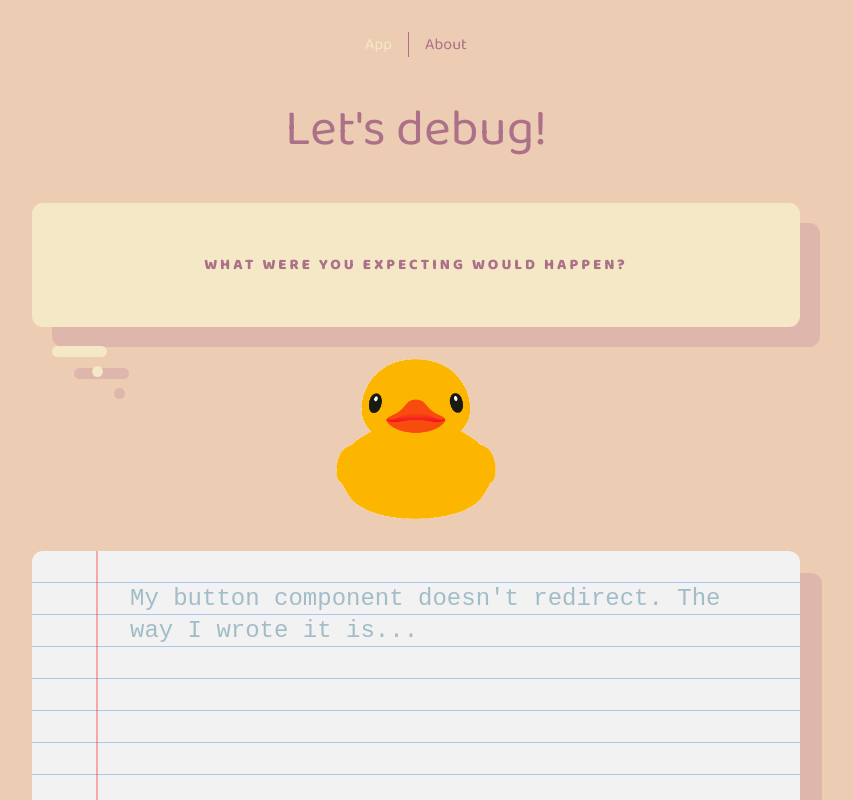
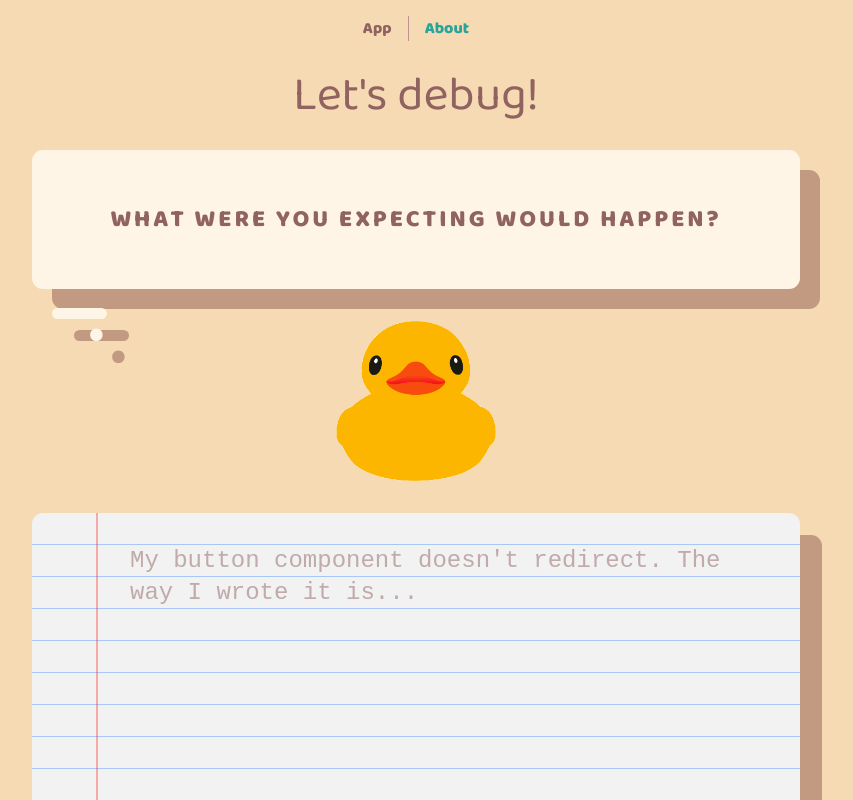
Before and after one commit to vrusi/rubber-duck, a Vue app: page / in a window 1280 px wide. Shown: the top 800 px of the page, without its empty margins (224-1077 px from the left). Built offline with nearby package versions, Linux system fonts and the light colour scheme.

Commit message:
Update styles

```diff
--- a/src/assets/base.css
+++ b/src/assets/base.css
@@ -65,9 +65,9 @@ body {
     background: var(--color-background);
     transition: color 0.5s, background-color 0.5s;
     line-height: 1.6;
-  font-family: Inter, -apple-system, BlinkMacSystemFont, 'Segoe UI', Roboto, Oxygen, Ubuntu,
-    Cantarell, 'Fira Sans', 'Droid Sans', 'Helvetica Neue', sans-serif;
-  font-size: 15px;
+    font-family: Inter, -apple-system, BlinkMacSystemFont, "Segoe UI", Roboto,
+        Oxygen, Ubuntu, Cantarell, "Fira Sans", "Droid Sans", "Helvetica Neue",
+        sans-serif;
     text-rendering: optimizeLegibility;
     -webkit-font-smoothing: antialiased;
     -moz-osx-font-smoothing: grayscale;
--- a/src/assets/colours.scss
+++ b/src/assets/colours.scss
@@ -16,3 +16,76 @@ $colour-e: #4C3A51;
 $colour-f: #774360;
 $colour-g: #B25068;
 $colour-h: #E7AB79;
+
+/* $colour-primary: #9b6941;
+$colour-secondary: #8f5527;
+$colour-accent: #2c808e;
+$colour-background: $colour-b; */
+
+/* https://coolors.co/dc9fc3-fcc7b5-255484-66a8e0-328ecb */
+/* https://coolors.co/2d2729-445154-372628-363638-362e2f */
+
+/* instagram.com/plastic.pen */
+/* https://coolors.co/513b51-5e2432-3c4b60-fcd8ce-dfb0a7 */
+/* https://coolors.co/400226-520e24-5e2432-a25956-de8d82 */
+
+$tyrian-purple: #520E24ff;
+$new-york-pink: #DE8D82ff;
+$unbleached-silk: #FCD8CEff;
+$pastel-pink: #DFB0A7ff;
+$shadow-blue: #7A95AEff;
+$misty-rose: #FFDED8ff;
+$charcoal: #3c4b60ff;
+$pale-cerulean: #a5c3ddff;
+$columbia-blue: #cfebffff;
+$independence: #495160ff;
+
+/* $colour-primary: $tyrian-purple;
+$colour-secondary: $new-york-pink;
+$colour-accent: $shadow-blue;
+$colour-background: $misty-rose; */
+//$background-gradient: linear-gradient(0deg, #DFB0A7ff, #7A95AEff);
+
+/* https://www.instagram.com/p/CaC4U0kKizj/ */
+$wheat: #F6DAB4ff;
+$eerie-black: #131614ff;
+$pine-tree: #1F2212ff;
+$metallic-sunburst: #A59246ff;
+$papaya-whip: #FAEED7ff;
+$satin-sheen-gold: #CBA855ff;
+$raw-umber: #72614Eff;
+$army-green: #4F4A14ff;
+$space-cadet: #1B1F33ff;
+$antique-bronze: #6C601Fff;
+
+/* $colour-primary: $tyrian-purple;
+$colour-secondary: $new-york-pink;
+$colour-accent: $shadow-blue;
+$colour-background: $misty-rose; */
+
+/* https://www.instagram.com/p/CTpZCElqn7a/ */
+$melon: #F1B1A3ff;
+$dark-purple: #281C3Cff;
+$old-mauve: #492937ff;
+$mountbatten-pink: #917983ff;
+$dark-purple-2: #22132Dff;
+$eggplant: #5E4251ff;
+$english-violet: #46394Fff;
+$light-salmon: #FBA884ff;
+$tuscan-red: #794F54ff;
+$heliotrope-gray: #AA989Fff;
+$copper-rose: #906361;
+$terra-cotta: #D47562ff;
+
+/*  */
+
+
+$colour-primary: $copper-rose;
+$colour-primary-light: #c1918e;
+$colour-primary-dark: #613837;
+$colour-secondary: #26a69a;
+$colour-secondary-light: #64d8cb;
+$colour-secondary-dark: #016d63;
+$colour-background: $wheat;
+$colour-background-light: #fff5e6;
+$colour-background-dark: #c19a81;
--- a/src/assets/main.scss
+++ b/src/assets/main.scss
@@ -8,26 +8,32 @@ body {
     place-items: center;
     font: 2vw system-ui;
     font-family: "Baloo 2";
-    background-color: $colour-b;
+    background-color: $colour-background;
 }
 
 p {
-    color: $colour-f;
+    color: $colour-primary;
     text-align: justify;
+    max-width: 60vw;
+    font-size: 1.5rem;
+    margin: auto;
+}
+
+h1 {
+    color: $colour-primary;
+    margin: 1rem auto;
+    font-size: 3rem;
     max-width: 60vw;
 }
 
-a,
-.green {
+a {
     text-decoration: none;
-    color: $colour-d;
+    color: $colour-secondary;
     transition: 0.4s;
 }
 
-@media (hover: hover) {
-    a:hover {
-        background-color: $colour-a;
-    }
+a:hover {
+    background-color: rgba(250, 238, 215, 0.5);
 }
 
 .container {
@@ -35,3 +41,21 @@ a,
     text-align: center;
     margin-bottom: 5rem;
 }
+
+@media screen and (max-width: 380px) {
+    p {
+        font-size: 1rem;
+    }
+
+    h1 {
+        font-size: 2rem;
+    }
+}
+
+@media screen and (min-width: 2560px) {
+
+    p,
+    h1 {
+        max-width: 40vw;
+    }
+}
--- a/src/components/Duck.vue
+++ b/src/components/Duck.vue
@@ -1,10 +1,7 @@
 <script setup lang="ts"></script>
 
 <template>
-  <img
-    src="/image.png"
-    alt="Your rubber duck helper"
-  />
+  <img src="/image.png" alt="Your rubber duck helper" />
 </template>
 
 <style>
--- a/src/components/NavBar.vue
+++ b/src/components/NavBar.vue
@@ -17,22 +17,23 @@ import { RouterLink } from "vue-router";
 nav {
   font-size: 1rem;
   text-align: center;
-  margin-top: 2rem;
+  margin-top: 1rem;
+}
+
+nav a {
+  padding: 0 1rem;
+  border-left: 1px solid $colour-primary-light;
+  font-weight: 600;
 }
 
 nav a.router-link-exact-active {
-  color: $colour-a;
+  color: $colour-primary;
 }
 
 nav a.router-link-exact-active:hover {
   background-color: transparent;
 }
 
-nav a {
-  padding: 0 1rem;
-  border-left: 1px solid $colour-d;
-}
-
 nav a:first-of-type {
   border: 0;
 }
--- a/src/components/Prompt.vue
+++ b/src/components/Prompt.vue
@@ -1,6 +1,4 @@
 <script setup lang="ts">
-import Button from "./Button.vue";
-
 const placeholders = [
   "I'm implementing user registration and...",
   "My button component doesn't redirect. The way I wrote it is...",
@@ -15,10 +13,15 @@ function getPlaceholder() {
 <template>
   <div class="paper">
     <div class="lines">
-        <div class="line" v-for="line in [...Array(11).keys()] "></div>
+      <div class="line" v-for="line in [...Array(10).keys()]"></div>
     </div>
 
-    <textarea :placeholder="getPlaceholder()" rows="10" cols="50" autofocus></textarea>
+    <textarea
+      :placeholder="getPlaceholder()"
+      rows="9"
+      cols="50"
+      autofocus
+    ></textarea>
   </div>
 </template>
 
@@ -44,7 +47,7 @@ function getPlaceholder() {
   border-radius: 11px;
   background-color: #f2f2f2;
   margin: 2rem auto;
-  box-shadow: 22px 22px $colour-c;
+  box-shadow: 22px 22px $colour-background-dark;
 }
 
 .paper > textarea {
@@ -61,14 +64,41 @@ function getPlaceholder() {
   grid-row: 1;
   font-size: 1.5rem;
   line-height: 2rem;
-  color: rgba(40, 110, 138, 0.8);
+  color: $colour-primary;
 }
 
 .paper > textarea::placeholder {
-  color: rgba(40, 110, 138, 0.4);
+  color: rgba(144, 99, 97, 0.5);
 }
 .paper > textarea:focus {
-    outline: none;
+  outline: none;
 }
 
+@media screen and (max-width: 380px) {
+  .paper {
+    margin: 1rem auto;
+  }
+
+  .paper > textarea {
+    margin: 0 0 0 1rem;
+    line-height: 1.5rem;
+    font-size: 1rem;
+    padding: 1.5rem 1rem;
+  }
+
+  .line {
+    height: 1.5rem;
+  }
+}
+
+@media screen and (min-width: 2560px) {
+  .paper,
+  .lines {
+    max-width: 40vw;
+  }
+
+  .paper > textarea {
+    max-width: 34vw;
+  }
+}
 </style>
--- a/src/components/SpeechBubble.vue
+++ b/src/components/SpeechBubble.vue
@@ -19,7 +19,7 @@ const messages = [
   "What do you mean?",
   "I'm not sure I'm following...",
   "Aah, I see... But why?",
-  "What does that part consist of?"
+  "What does that part consist of?",
 ];
 
 function getMessage() {
@@ -52,15 +52,15 @@ onUnmounted(() => clearInterval(intervalId));
   text-transform: uppercase;
   font-weight: bold;
   letter-spacing: 3px;
-  font-size: 15px;
-  color: $colour-d;
-  background-color: $colour-a;
+  color: $colour-primary;
+  background-color: $colour-background-light;
   padding: 50px;
   border-radius: 11px;
   position: relative;
-  box-shadow: 20px 20px $colour-c;
+  box-shadow: 20px 20px $colour-background-dark;
   font-family: "Baloo 2", cursive;
-  // border: 1px solid $colour-green;
+  max-width: 60vw;
+  font-size: 1.5rem;
 }
 
 .speech-bubble:after {
@@ -69,21 +69,21 @@ onUnmounted(() => clearInterval(intervalId));
   content: ".";
   font-weight: bold;
   // -webkit-text-stroke: 0.5px $colour-green;
-  -webkit-text-fill-color: $colour-a;
+  -webkit-text-fill-color: $colour-background-light;
   // border: 1px solid $colour-green;
-  text-shadow: 22px 22px $colour-c;
+  text-shadow: 22px 22px $colour-background-dark;
   text-align: right;
-  font-size: 55px;
+  font-size: 4rem;
   width: 55px;
   height: 11px;
   line-height: 30px;
   border-radius: 11px;
-  background-color: $colour-a;
+  background-color: $colour-background-light;
   position: absolute;
   display: block;
   bottom: -30px;
   left: 20px;
-  box-shadow: 22px 22px $colour-c;
+  box-shadow: 22px 22px $colour-background-dark;
   z-index: -2;
 }
 
@@ -120,4 +120,18 @@ onUnmounted(() => clearInterval(intervalId));
     transform: translatey(0px);
   }
 }
+
+@media screen and (max-width: 380px) {
+  .speech-bubble {
+    font-size: 1rem;
+    padding: 1rem;
+    margin-bottom: 3rem;
+  }
+}
+
+@media screen and (min-width: 2560px) {
+  .speech-bubble {
+    max-width: 50vw;
+  }
+}
 </style>
--- a/src/views/RubberDuckView.vue
+++ b/src/views/RubberDuckView.vue
@@ -15,11 +15,4 @@ import Prompt from "../components/Prompt.vue";
   </main>
 </template>
 
-<style lang="scss">
-@import "../assets/colours.scss";
-
-h1 {
-  color: $colour-d;
-  margin: 2rem auto;
-}
-</style>
+<style></style>
```
Also changed, not shown: src/components/Button.vue (deleted, +0 -50 lines). Lines whose indentation alone changed are shown as unchanged.
